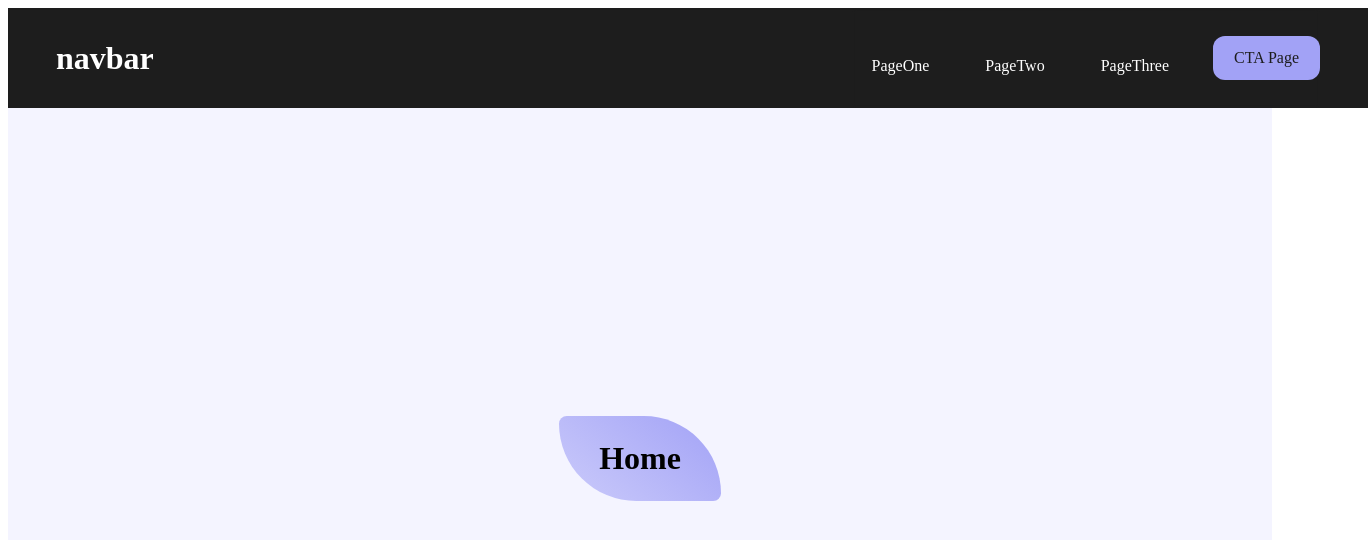
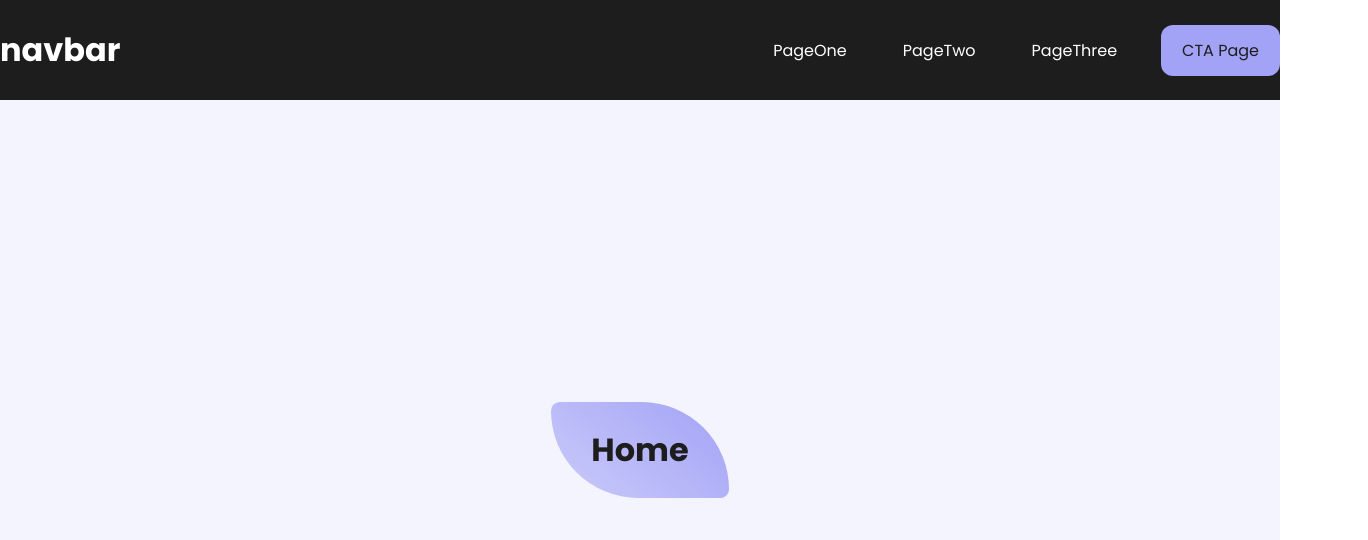
Before and after one commit to MusabSwe/react-sass, a React (Create React App) app: page / in a window 1280 px wide. Shown: the top 540 px of the page, 1368 px wide, since content can reach past the window. Built offline with nearby package versions, Linux system fonts and the light colour scheme.

Commit message:
benefit of * { box-sizing: border0-box}; margin: 0; }

```diff
--- a/src/components/Header.module.scss
+++ b/src/components/Header.module.scss
@@ -7,7 +7,7 @@
     padding: 0 1.5rem;
 
     @include breakpoint(md) {
-        padding: 0 3rem;
+        padding: 0;
     }
 
     transition: 0.3s ease all;
--- a/src/index.js
+++ b/src/index.js
@@ -1,6 +1,7 @@
 import React from 'react';
 import ReactDOM from 'react-dom/client';
 import App from './App';
+import "./styles/index.scss";
 // import reportWebVitals from './reportWebVitals';
 import { BrowserRouter as Router } from 'react-router-dom'
 const root = ReactDOM.createRoot(document.getElementById('root'));
--- a/src/styles/index.scss
+++ b/src/styles/index.scss
@@ -1,5 +1,7 @@
 @import './variables.scss';
 
+// to remove all margins and spaces in the window
+// which solves the scroll and component display out the page
 * {
     box-sizing: border-box;
     margin: 0;
```
